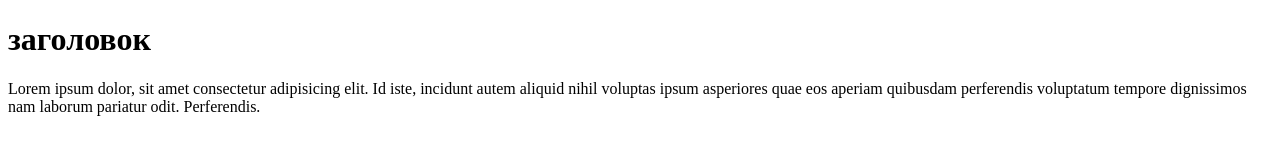
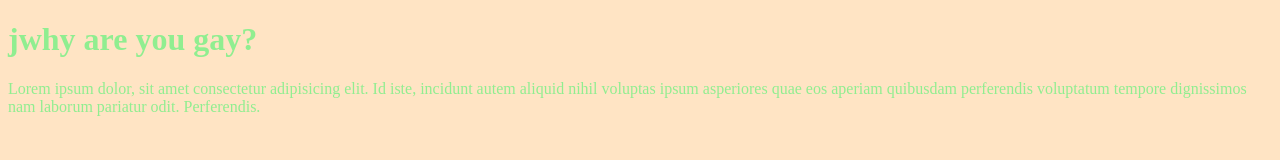
Before and after one commit to andrew2415/test1, a plain HTML site: page index.html in a window 1280 px wide. Drawn offline with Linux system fonts and the light colour scheme.

Commit message:
second commit

```diff
--- a/index.html
+++ b/index.html
@@ -8,7 +8,7 @@
     <link rel="stylesheet" href="style/style.css">
 </head>
 <body>
-    <h1>заголовок</h1>
+    <h1>jwhy are you gay?</h1>
     <p>Lorem ipsum dolor, sit amet consectetur adipisicing elit. Id iste, incidunt autem aliquid nihil voluptas ipsum asperiores quae eos aperiam quibusdam perferendis voluptatum tempore dignissimos nam laborum pariatur odit. Perferendis.</p>
 
 </body>
--- a/style/style.css
+++ b/style/style.css
@@ -0,0 +1,4 @@
+body {
+    background-color: bisque;
+    color: lightgreen;
+}
```
